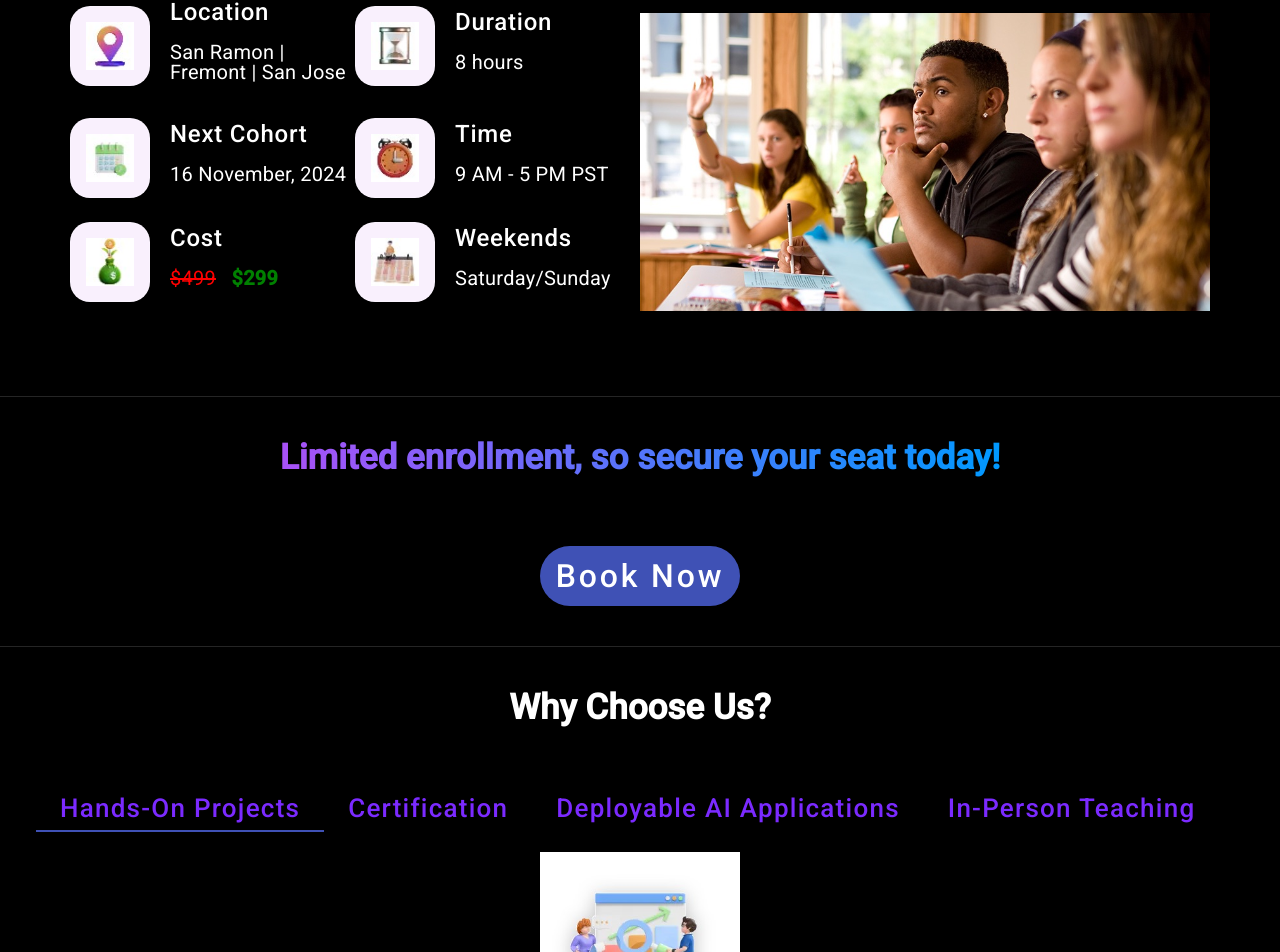
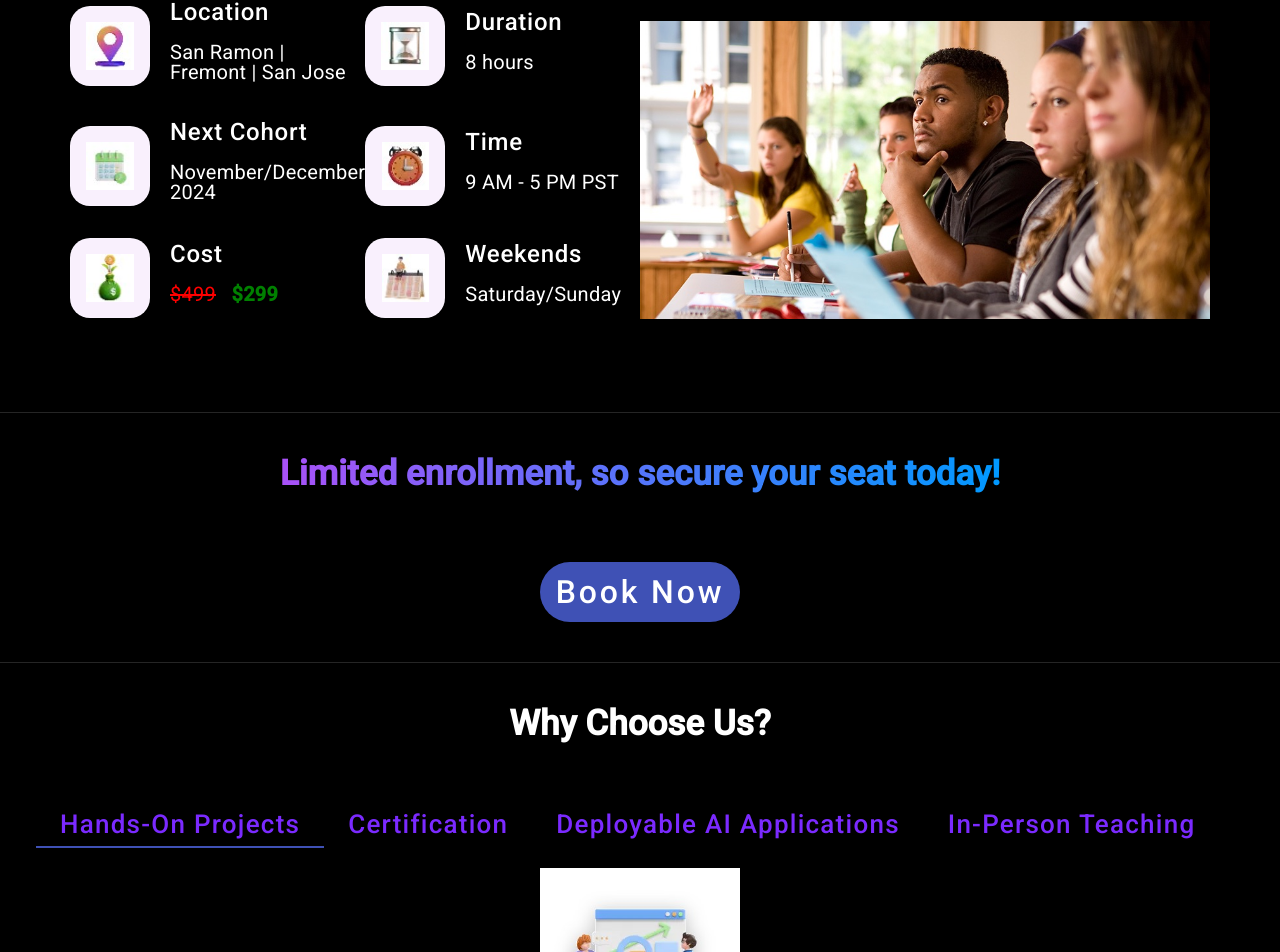
Before and after one commit to gouthami24/Moolai_academy, an Angular app: page /academy in a window 1280 px wide. Shown: the part 1009-1961 px from the top of the page. Built offline with nearby package versions, Linux system fonts and the light colour scheme.

Commit message:
Date Changes

```diff
--- a/src/app/academy/academy.component.html
+++ b/src/app/academy/academy.component.html
@@ -86,7 +86,7 @@
             </div>
             <div class="detail-text">
               <h4 class="detail-title">Next Cohort</h4>
-              <p class="detail-description">16 November, 2024</p>
+              <p class="detail-description">November/December 2024</p>
             </div>
           </div>
           <!-- Time -->
```
